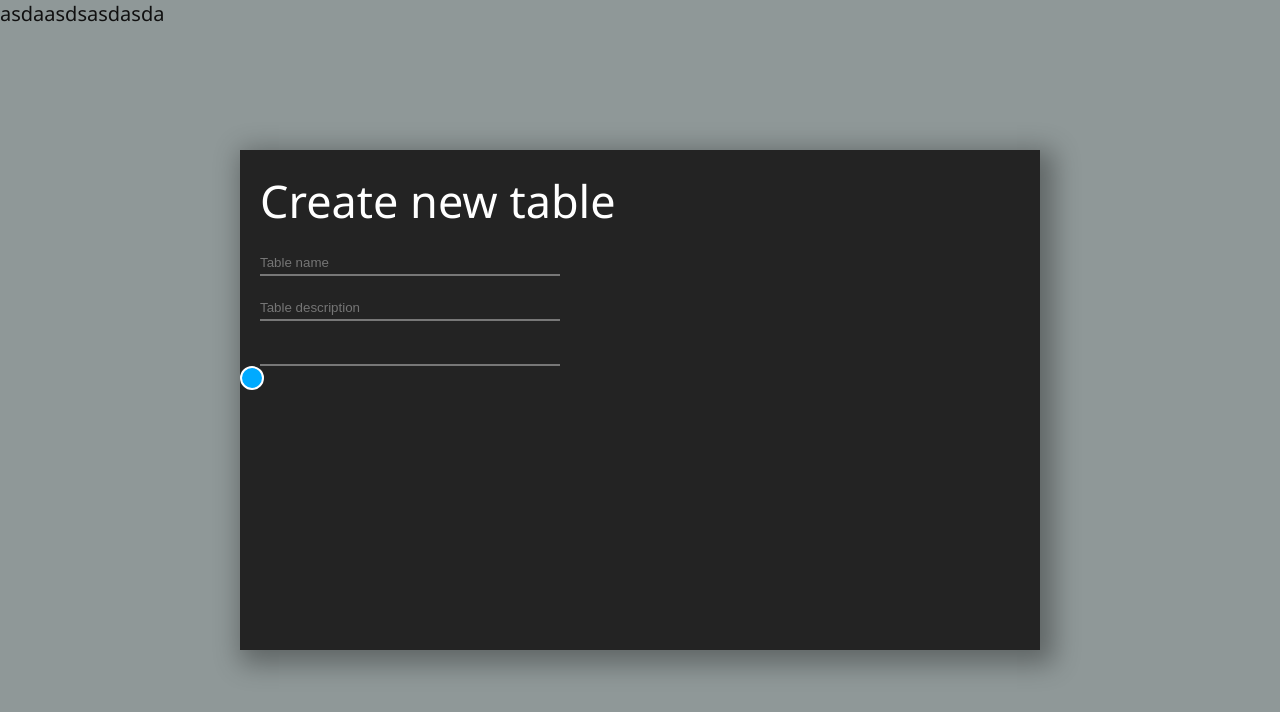
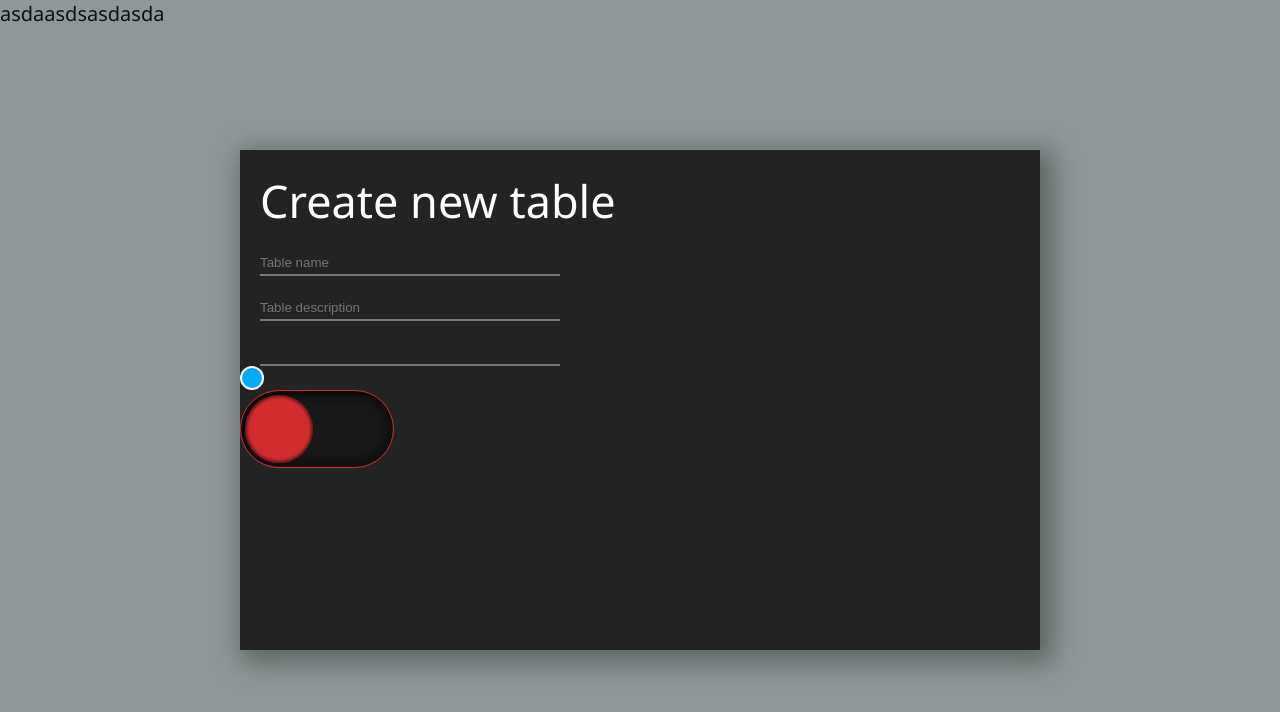
Before and after one commit to okbmsgnn/KSIUFPM, a React (Create React App) app: page / in a window 1280 px wide. Shown: the top 712 px of the page. Built offline with nearby package versions, Linux system fonts and the light colour scheme.

Commit message:
add switch component

```diff
--- /dev/null
+++ b/src/components/switch/index.tsx
@@ -0,0 +1,84 @@
+import React from 'react';
+import styled from 'styled-components';
+
+interface SwitchProps {
+  defaultState?: boolean;
+  disabled?: boolean;
+  size?: number;
+  onChange?: (state: boolean) => void;
+  type?: 'rounded' | 'squared';
+}
+
+export const Switch = ({
+  defaultState = false,
+  disabled = false,
+  size = 30,
+  onChange,
+  type = 'rounded',
+}: SwitchProps) => {
+  const [state, setState] = React.useState(defaultState);
+  const color = React.useMemo(() => {
+    return `hsl(${state ? 113 : 0}, ${disabled ? 5 : 65}%, 50%)`;
+  }, [disabled, state]);
+
+  React.useEffect(() => {
+    setState(defaultState);
+  }, [defaultState]);
+
+  React.useEffect(() => onChange?.call(null, state), [state]);
+
+  return (
+    <Switch.Container
+      width={size}
+      height={size / 2}
+      padding={4}
+      borderRadius={type === 'rounded' ? size / 2 : size / 8}
+      on={state}
+      onClick={() => !disabled && setState((prev) => !prev)}
+      color={color}
+    ></Switch.Container>
+  );
+};
+
+Switch.Container = styled.div<{
+  height: number;
+  width: number;
+  on: boolean;
+  padding: number;
+  color: string;
+  borderRadius: number;
+}>`
+  position: relative;
+  width: ${({ width }) => width}px;
+  height: ${({ height }) => height}px;
+  box-shadow: inset ${({ padding }) => `${padding}px ${padding}px`} 0
+      0 rgba(0, 0, 0, 0.35),
+    inset 0 0 ${({ height }) => `${height / 10}px ${height / 10}px`}
+      rgba(0, 0, 0, 0.35);
+  background: rgba(0, 0, 0, 0.3);
+
+  border-radius: ${({ borderRadius }) => borderRadius}px;
+  border: 1px solid ${({ color }) => color};
+  cursor: pointer;
+
+  transition: border-color 0.3s;
+
+  :after {
+    content: '';
+    display: block;
+
+    position: absolute;
+    top: 50%;
+    left: ${({ on, height, padding }) =>
+      on ? height + padding : padding}px;
+    transform: translateY(-50%);
+
+    width: ${({ height, padding }) => height - padding * 2}px;
+    height: ${({ height, padding }) => height - padding * 2}px;
+
+    border-radius: ${({ borderRadius }) => borderRadius}px;
+    box-shadow: inset 0 0 3px 2px rgba(0, 0, 0, 0.5);
+    background: ${({ color }) => color};
+    transition: left 0.3s, background 0.3s;
+  }
+`;
--- a/src/modules/create-table-form/index.tsx
+++ b/src/modules/create-table-form/index.tsx
@@ -4,6 +4,7 @@ import { ColorPicker } from '../../components/color-picker';
 import { NeonDatePicker } from '../../components/neon-date-picker';
 import { NeonInput } from '../../components/neon-input';
 import { Portal } from '../../components/portal';
+import { Switch } from '../../components/switch';
 
 const CreateTableForm = () => {
   const [isDatePickerOpen, setIsDatePickerOpen] =
@@ -66,6 +67,8 @@ const CreateTableForm = () => {
         )}
 
         <ColorPicker size={20} defaultColor="#0af" />
+
+        <Switch size={152} disabled={false} type="rounded" />
       </CreateTableForm.Container>
     </CreateTableForm.Background>
   );
```
